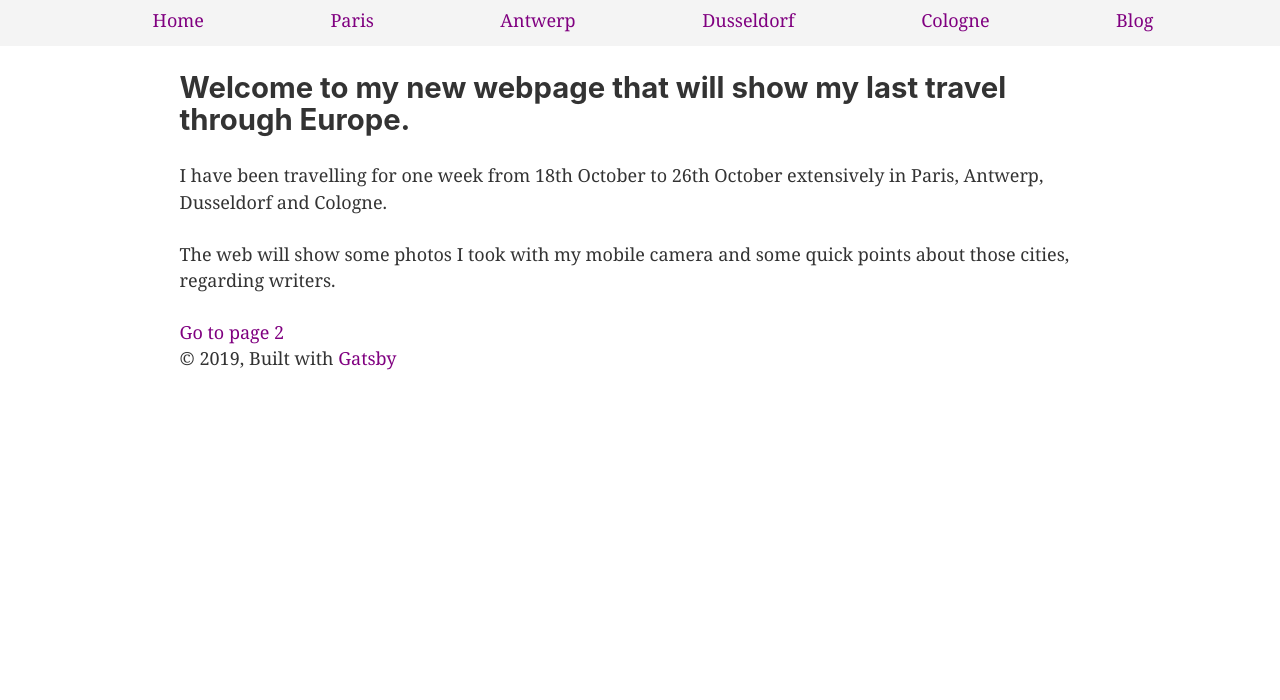
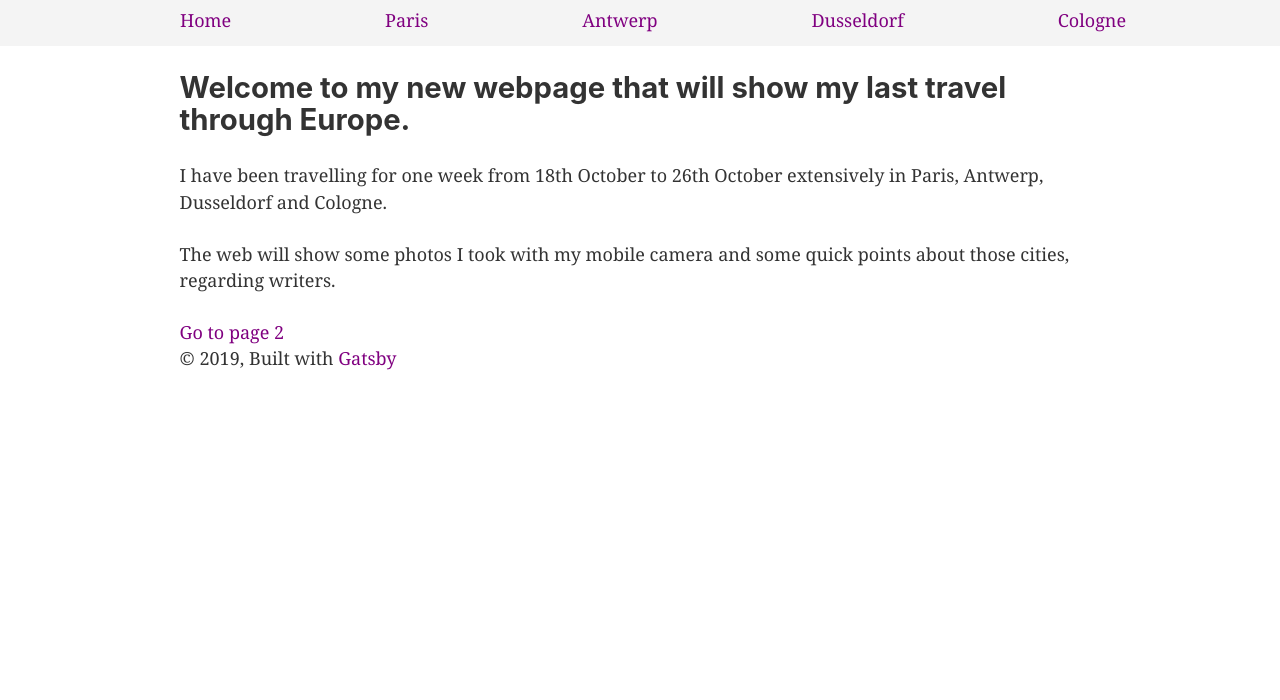
Before and after one commit to cortazar11/tour, a Gatsby site: page / in a window 1280 px wide. Shown: the part 100-800 px from the top of the page. Built offline with nearby package versions, Linux system fonts and the light colour scheme; Gatsby itself is replaced by a stand-in of ours.

Commit message:
take off blog

```diff
--- a/src/components/menu.js
+++ b/src/components/menu.js
@@ -18,7 +18,7 @@ const Menu=()=>{
             <li><Link to="/antwerp">Antwerp</Link></li>
             <li><Link to="/dusseldorf">Dusseldorf</Link></li>
             <li><Link to="/cologne">Cologne</Link></li>
-            <li><Link to="/blog">Blog</Link></li>
+
 
         </ul>
 
```
